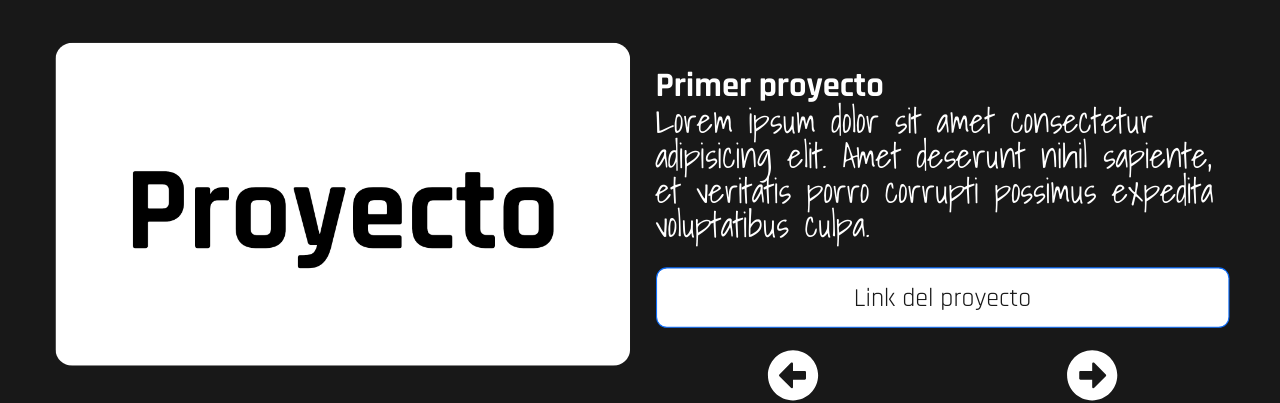
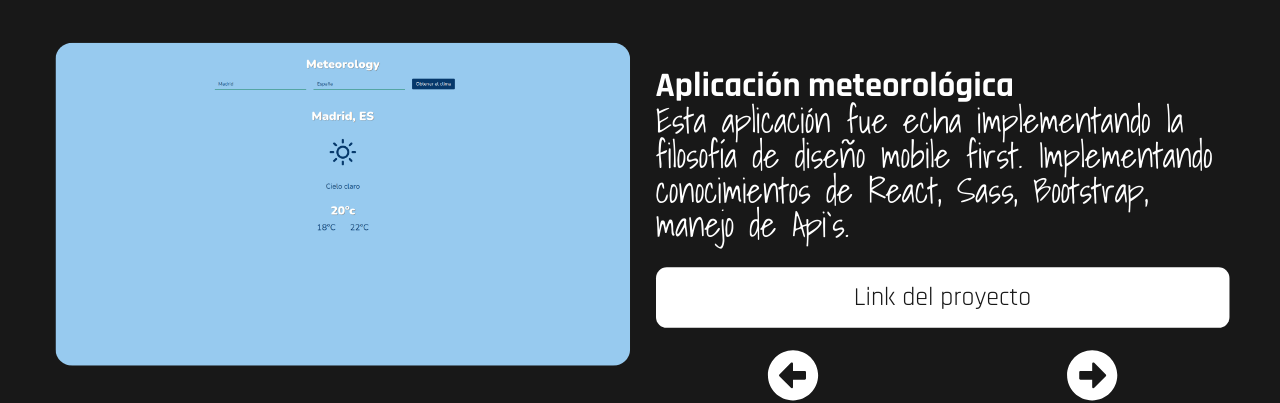
Before and after one commit to ElDuartte/CV-V1, a React (Create React App) app: page / in a window 1280 px wide. Shown: the part 3614-4017 px from the top of the page. Built offline with nearby package versions, Linux system fonts and the light colour scheme.

Commit message:
agregando proyecto temperatura

```diff
--- a/src/components/Slider.jsx
+++ b/src/components/Slider.jsx
@@ -39,7 +39,12 @@ const Slider = ({ slides }) => {
 								<div className="info col-xl-6 col-lg-12 pt-4">
 									<h4>{slide.title}</h4>
 									<p className="pb-4">{slide.info}</p>
-									<a href="/" className="row  btn btn-primary ">
+									<a
+										href={slide.link}
+										target="_blank"
+										rel="noreferrer"
+										className="row  btn btn-primary "
+									>
 										Link del proyecto
 									</a>
 									<div className="row arrows">
--- a/src/components/SliderData.jsx
+++ b/src/components/SliderData.jsx
@@ -1,4 +1,4 @@
-import logo from "../media/proyectos/dummy.png";
+import logo from "../media/proyectos/proyecto1-weather.png";
 import logo1 from "../media/proyectos/dummy1.png";
 import logo2 from "../media/proyectos/dummy2.png";
 import logo3 from "../media/proyectos/dummy3.png";
@@ -7,9 +7,10 @@ export const SliderData = [
 	{
 		id: "0",
 		image: logo,
-		title: "Primer proyecto",
-		info: "Lorem ipsum dolor sit amet consectetur adipisicing elit. Amet deserunt nihil sapiente, et veritatis porro corrupti possimus expedita voluptatibus culpa.",
+		title: "Aplicación meteorológica",
+		info: "Esta aplicación fue echa implementando la filosofía de diseño mobile first. Implementando conocimientos de React, Sass, Bootstrap, manejo de Api`s.",
 		alt: "Imagen del primer proyecto",
+		link: "https://elduartte.github.io/temperatura-app/",
 	},
 	{
 		id: "1",
--- a/src/scss/layout/proyectos.scss
+++ b/src/scss/layout/proyectos.scss
@@ -1,5 +1,4 @@
 .slider {
-	// position: relative;
 	height: inherit;
 	display: flex;
 	justify-content: center;
@@ -12,7 +11,7 @@
 	height: 50%;
 	border-radius: 5%;
 	object-fit: cover;
-	// filter: brightness(50%);
+
 	@media only screen and (max-width: $breakpoint-xLarge) {
 		width: 100%;
 		height: 100%;
@@ -24,37 +23,19 @@
 }
 
 .right-arrow {
-	// position: absolute;
-	// top: 50%;
-	// right: 0px;
-	// color: $color-main;
-	// z-index: 10;
 	font-size: 3rem;
 	cursor: pointer;
 	user-select: none;
-	// @media only screen and (max-width: $breakpoint-large) {
-	// 	top: 35%;
-	// }
 }
 
 .left-arrow {
-	// position: absolute;
-	// top: 50%;
-	// left: 1px;
-	// color: $color-main;
-	// z-index: 10;
 	font-size: 3rem;
 	cursor: pointer;
 	user-select: none;
-	// @media only screen and (max-width: $breakpoint-large) {
-	// 	top: 35%;
-	// }
 }
 
 .left-arrow:hover,
 .right-arrow :hover {
-	// background-color: #181818a6;
-	// color: $color-second;
 	color: #696969;
 }
 
@@ -71,23 +52,10 @@
 
 .info h4,
 p {
-	// position: absolute;
-	// left: 50%;
-	// bottom: 0;
-	// color: white;
-	// transform: translateX(-50%);
-	// padding-bottom: 20px;
-	// @media only screen and (max-width: $breakpoint-large) {
-	// 	position: relative;
-	// 	display: flexbox;
-	// 	padding-bottom: 0;
-	// }
-	// display: flexbox;
 	padding: 0;
 	margin: 0;
 }
 
-// .link-Btn-Project {
 .btn-primary {
 	padding: 0;
 	padding-top: 1rem;
@@ -104,6 +72,8 @@ p {
 	justify-content: center;
 	user-select: none;
 	text-decoration: none;
+	border: none !important;
+
 	@media only screen and (max-width: $bp-small) {
 		font-size: 1.2rem;
 		line-height: 2rem;
@@ -114,8 +84,10 @@ p {
 .btn-primary:hover {
 	color: $color-second;
 	background-color: #696969;
+	border-style: none;
 }
 .btn-primary:focus {
 	color: $color-second;
 	background-color: #696969;
+	border: none !important;
 }
```
Also changed, not shown: src/media/proyectos/dummy.png (deleted), src/media/proyectos/proyecto1-weather.png (added).
